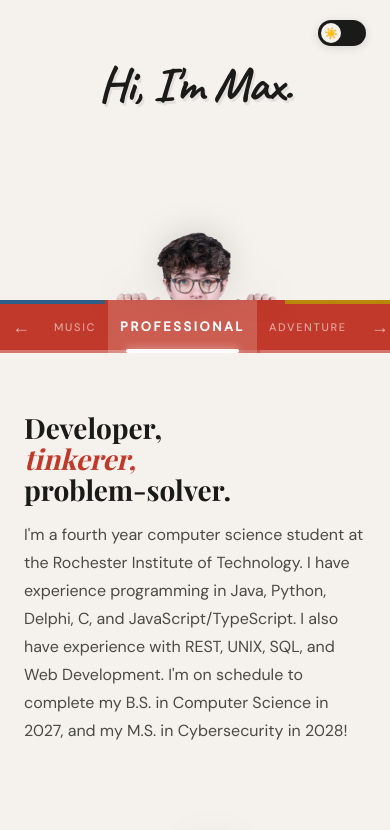
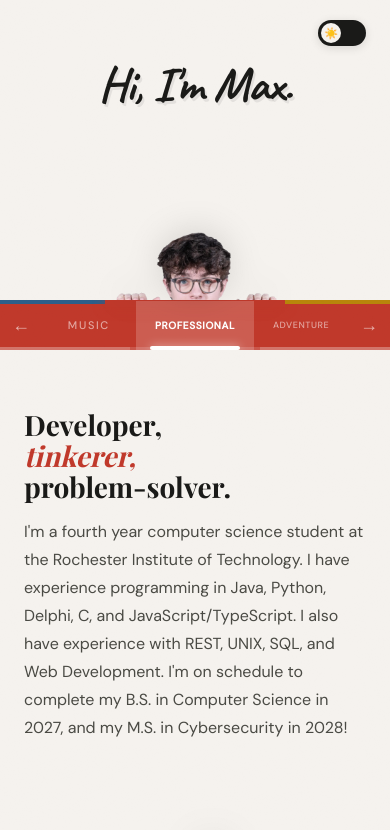
Before and after one commit to Lilskibby/Lilskibby.github.io, a React (Vite) app: page / in a window 390 px wide. Shown: the top 830 px of the page. Built offline with nearby package versions, Linux system fonts and the light colour scheme; a web font is replaced by a local one.

Commit message:
Banner width fix, mobile adjustment

```diff
--- a/src/components/NavBanner.jsx
+++ b/src/components/NavBanner.jsx
@@ -24,7 +24,7 @@ export default function NavBanner({ section, onSelectKey, onPrev, onNext }) {
                 key={key}
                 className={`banner-btn${key === section ? ' active' : ''}${
                   key === 'professional' ? ' banner-btn--primary' : ''
-                }`}
+                }${key === 'adventure' ? ' banner-btn--adventure' : ''}`}
                 onClick={() => onSelectKey(key)}
                 aria-current={key === section ? 'page' : undefined}
               >
--- a/src/styles/global.css
+++ b/src/styles/global.css
@@ -187,6 +187,13 @@ body {
 
 .banner-btn {
   flex: 1;
+  /* Keep the two side buttons to an exact 1:1 flex ratio (min-width:auto
+     would let the longer "ADVENTURE" label push its box wider than
+     "MUSIC", knocking the centered banner — and the portrait above it —
+     off Professional's centre). */
+  min-width: 0;
+  white-space: nowrap;
+  text-align: center;
   background: none;
   border: none;
   color: rgba(255,255,255,0.55);
@@ -200,6 +207,11 @@ body {
   position: relative;
   transition: color 0.2s ease, background 0.2s ease;
 }
+
+/* "ADVENTURE" is far longer than "MUSIC". Above 700px the nav is wide
+   enough for it to render at the base .banner-btn size; the narrow-width
+   override below scales its type down so the label keeps filling the same
+   slot as "MUSIC" instead of overflowing its equal-width box. */
 .banner-btn:hover { color: rgba(255,255,255,0.85); background: rgba(255,255,255,0.06); }
 .banner-btn.active {
   color: #fff;
@@ -219,7 +231,7 @@ body {
    bigger footprint and a stronger selected treatment than Music/Adventure. */
 .banner-btn--primary {
   flex: 1.7;
-  font-size: clamp(13px, 2.4vw, 19px);
+  font-size: clamp(10px, 2.6vw, 19px);
   font-weight: 700;
   letter-spacing: 0.2em;
   color: rgba(255,255,255,0.75);
@@ -233,6 +245,24 @@ body {
   left: 12%; right: 12%;
   height: 4px;
   box-shadow: 0 0 10px rgba(255,255,255,0.6);
+}
+
+/* Below 700px the nav spans the full viewport, so it starts to crowd.
+   Shrink "ADVENTURE" to keep it inside its equal-width slot... */
+@media (max-width: 700px) {
+  .banner-btn--adventure {
+    font-size: clamp(9px, 2.2vw, 12px);
+    letter-spacing: 0.06em;
+  }
+}
+
+/* ...and on the narrowest screens dial back Professional's extra width and
+   tracking so its longer label doesn't crowd the side buttons. */
+@media (max-width: 520px) {
+  .banner-btn--primary {
+    flex: 1.35;
+    letter-spacing: 0.06em;
+  }
 }
 
 .banner-arrow {
@@ -904,7 +934,14 @@ body {
   .pro-intro { grid-template-columns: 1fr; }
   .pro-portrait { height: 200px; justify-self: center; }
   .music-hero { grid-template-columns: 1fr; }
-  .music-guitar-portrait { height: 220px; }
+  /* Stack the guitar portrait above the intro text instead of squeezing
+     it into a narrow side column. */
+  .mus-intro {
+    grid-template-columns: 1fr;
+    justify-items: center;
+    gap: 24px;
+  }
+  .music-guitar-portrait { height: 220px; transform: none; }
   .adv-intro { grid-template-columns: 1fr; }
   .adv-portrait { height: 200px; justify-self: center; }
   .content { padding-bottom: 30px;}
```
